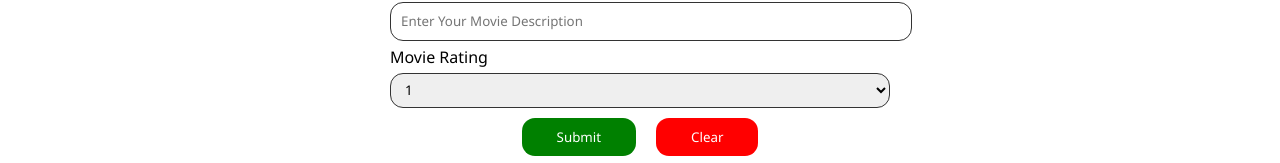
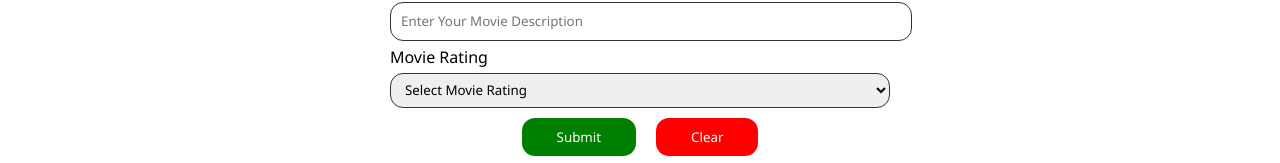
Before and after one commit to jayprakashcs12/movies-app, a React (Vite) app: page /add-movie in a window 1280 px wide. Shown: the part 435-598 px from the top of the page. Built offline with nearby package versions, Linux system fonts and the light colour scheme.

Commit message:
add movie

```diff
--- a/src/components/AddMovie/index.jsx
+++ b/src/components/AddMovie/index.jsx
@@ -64,6 +64,7 @@ const index = () => {
 
                 <label className='pro-label' htmlFor="mrating"> Movie Rating </label>
                 <select className='pro-select' name="mrating" value={mrating} onChange={moviesData}>
+                    <option value=""> Select Movie Rating </option>
                     <option value="1">1</option>
                     <option value="2">2</option>
                     <option value="3">3</option>
```
